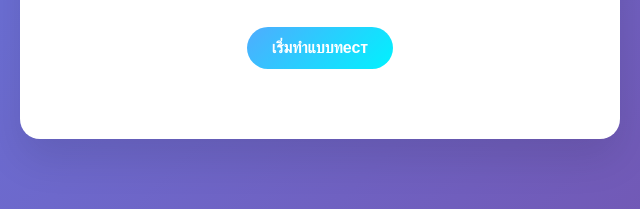
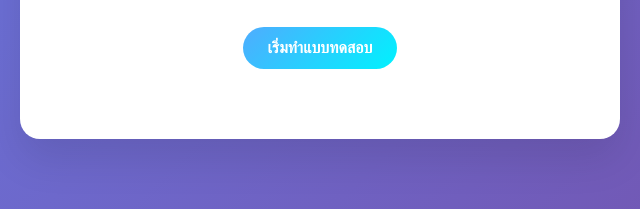
Before and after one commit to ppppppiiiiiinnnnnn/saving-style-quiz, a plain HTML site: page index.html in a window 1280 px wide. Shown: the part 326-535 px from the top of the page, 320-960 px from the left. Drawn offline with Linux system fonts and the light colour scheme.

Commit message:
Update index.html

```diff
--- a/index.html
+++ b/index.html
@@ -427,7 +427,7 @@
                     เลือกคำตอบที่ตรงกับตัวคุณมากที่สุด<br>
                     แล้วค้นหาสไตล์การออมของคุณ!
                 </div>
-                <button class="btn btn-next" onclick="startQuiz()" style="margin: 30px auto; display: block;">เริ่มทำแบบทест</button>
+                <button class="btn btn-next" onclick="startQuiz()" style="margin: 30px auto; display: block;">เริ่มทำแบบทดสอบ</button>
             </div>
 
             <!-- Question 1 -->
```
